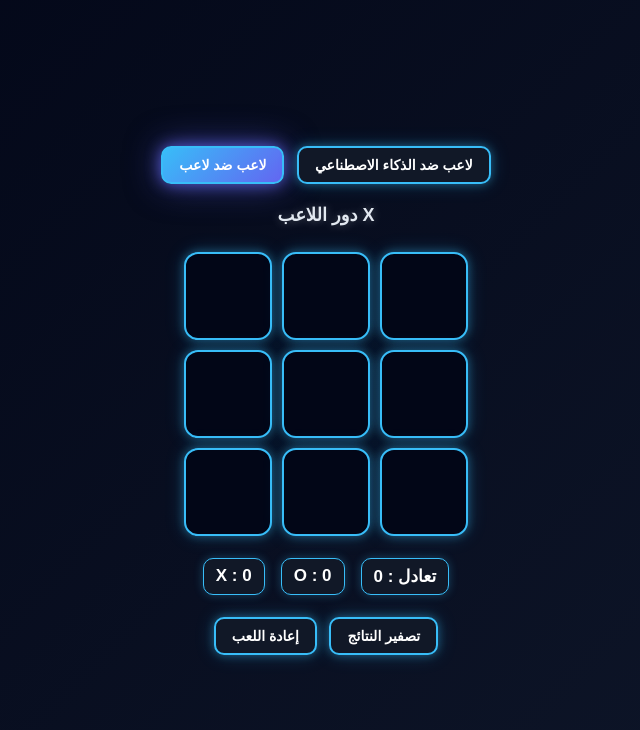
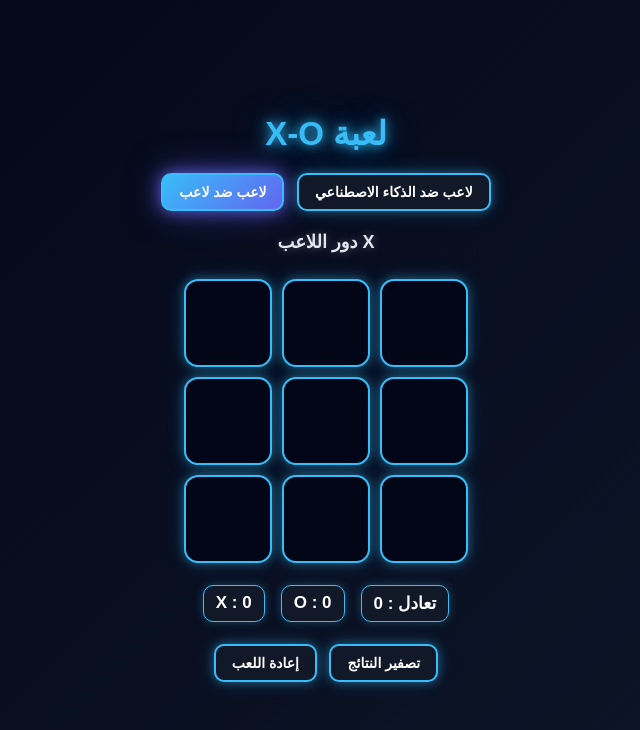
Before and after one commit to YoussefShapaan/XO-GAME, a plain HTML site: page index.html in a window 1280 px wide. Shown: the whole page, without its empty margins (314-954 px from the left). Drawn offline with Linux system fonts and the light colour scheme.

Commit message:
edit: index.html (#1)

```diff
--- a/index.html
+++ b/index.html
@@ -11,7 +11,7 @@
 
 <div class="container">
 
-
+  <h1> X-O لعبة </h1>
   <!-- اختيار نوع اللعب -->
   <div class="modes">
     <button id="m2" onclick="setMode('multi')" class="active">
```
